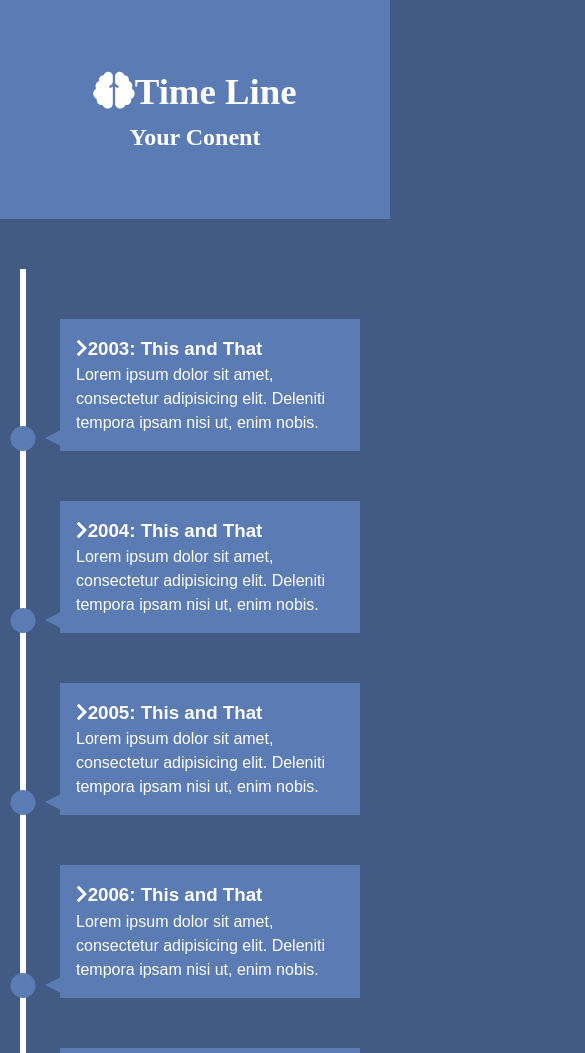
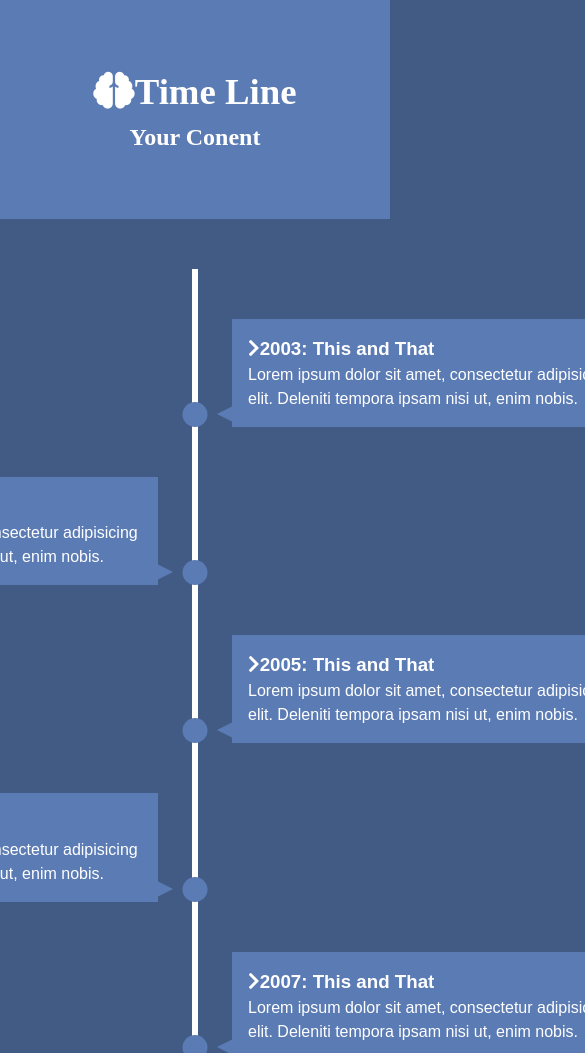
Before and after one commit to AR123456/API-Calls-Fetch, a plain HTML site: page Time Line Web Page/index.html in a window 390 px wide. Shown: the top 1053 px of the page, 585 px wide, since content can reach past the window. Drawn offline with Linux system fonts and the light colour scheme.

Commit message:
CSS for Timeline

```diff
--- a/Time Line Web Page/style.css
+++ b/Time Line Web Page/style.css
@@ -112,33 +112,3 @@ li:nth-child(even) div:before {
   /* transparent vs colored  */
   border-color: transparent transparent transparent var(--secondary-color);
 }
-
-@media (max-width: 900px) {
-  #timeline ul li div {
-    width: 250px;
-  }
-  #timeline ul li:nth-child(even) div {
-    left: -284px;
-  }
-}
-/*  at 600 push line to left  */
-@media (max-width: 600px) {
-  #timeline ul li {
-    /* overide margin auto whihc puts in middle */
-    /* move over to left  */
-    margin-left: 20px;
-  }
-  #timeline ul li div {
-    /* css calc function whole viewport less 90px will be width */
-    width: calc(100vw - 90px);
-  }
-  #timeline ul li:nth-child(even) div {
-    /* put them all on one side with small screen */
-    left: 40px;
-  }
-  #timeline ul li:nth-child(even) div:before {
-    left: -15px;
-    border-width: 8px 16px 8px 0;
-    border-color: transparent var(--secondary-color) transparent transparent;
-  }
-}
```
